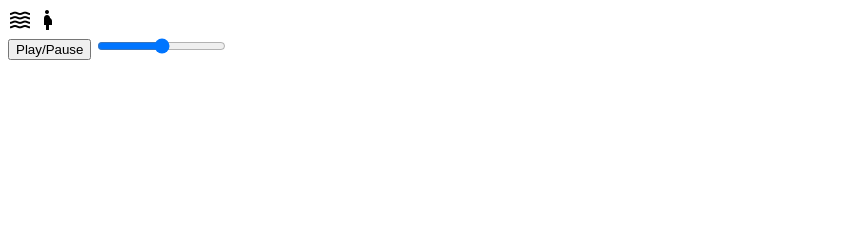
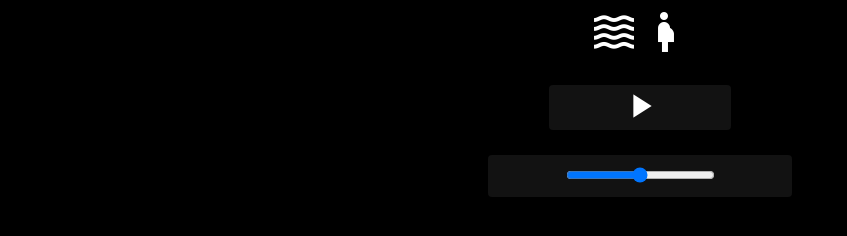
Before and after one commit to jdgc/whitenoise, a plain HTML site: page index.html in a window 1280 px wide. Shown: the whole page, without its empty margins (0-847 px from the left). Drawn offline with Linux system fonts and the light colour scheme.

Commit message:
style update

```diff
--- a/index.html
+++ b/index.html
@@ -1,6 +1,7 @@
 <!DOCTYPE html>
 <html>
   <head>
+    <link rel="stylesheet" type="text/css" href="style.css">
     <link href="https://fonts.googleapis.com/icon?family=Material+Icons"
           rel="stylesheet">
   </head>
@@ -13,10 +14,13 @@
     <div class="player">
       <audio src="temp.mp3"></audio>
 
-      <button class=""data-playing="false" role="switch" aria-checked="false">
-        <span>Play/Pause</span>
+      <button class="play-button" data-playing="false" role="switch" aria-checked="false">
+        <i id="button-icon" class="material-icons">play_arrow</i>
       </button>
-      <input type="range" id="volume" min="0" max="2" value="1" step="0.01">
+
+      <div class="controls">
+        <input class="volume-slider" type="range" id="volume" min="0" max="2" value="1" step="0.01">
+      </div>
     </div>
   </body>
 </html>
@@ -45,9 +49,11 @@
       if (this.dataset.playing === 'false') {
         audioElement.play();
         this.dataset.playing = 'true'
+        playButton.firstElementChild.innerHTML = 'pause';
       } else if (this.dataset.playing == 'true') {
         audioElement.pause();
         this.dataset.playing = 'false'
+        playButton.firstElementChild.innerHTML = 'play_arrow';
       }
     }, false);
 
--- /dev/null
+++ b/style.css
@@ -0,0 +1,43 @@
+body {
+  background-color: #000000;
+}
+
+.icons {
+  text-align: center;
+  color: #FFFFFF;
+}
+
+.material-icons {
+  font-size: 3em !important;
+}
+
+.player {
+  display: flex;
+  flex-direction: column;
+  padding: 25px;
+}
+
+.play-button {
+  width: 15%;
+  border-radius: 4px;
+  align-self: center;
+  margin-bottom: 25px;
+  border: none;
+  background-color: #121212;
+}
+
+.play-button i {
+  color: #FFFFFF;
+}
+
+.controls {
+  width: 25%;
+  text-align: center;
+  align-self: center;
+  background-color: #121212;
+  border-radius: 4px;
+}
+
+#volume {
+  padding: 10px;
+}
```
